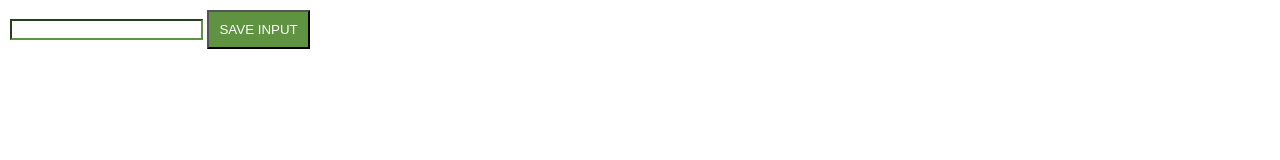
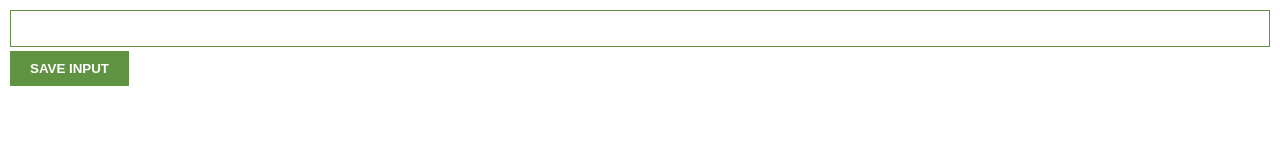
Before and after one commit to zoemlt/chromeextension, a plain HTML site: page index.html in a window 1280 px wide. Drawn offline with Linux system fonts and the light colour scheme.

Commit message:
Input and button styling

```diff
--- a/style.css
+++ b/style.css
@@ -5,13 +5,19 @@ body {
 }
 
 input {
-    border-color: #5f9341;
-    padding-left: 10px;
+    width: 100%;
+    border: 1px solid #5f9341;
+    padding: 10px;
+    box-sizing: border-box;
+
 }
 
 button {
     background-color: #5f9341;
     color: white;
-    padding: 10px;
+    padding: 10px 20px;
     cursor: pointer;
+    margin-top: 4px;
+    border: none;
+    font-weight: bold;
 }
```
